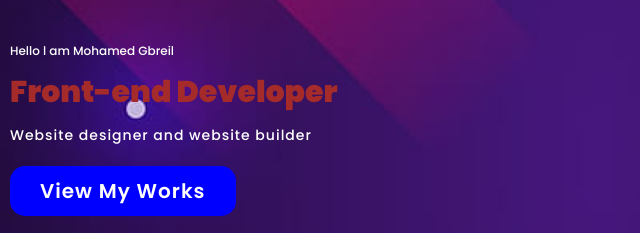
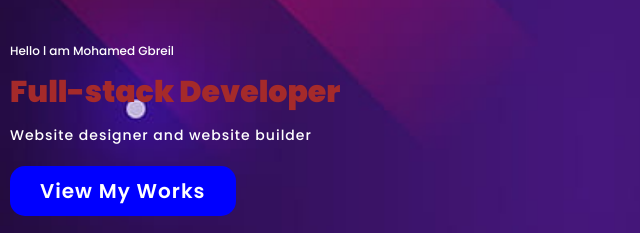
Before and after one commit to mogebril66/My-profile-mo, a plain HTML site: page index.html in a window 1280 px wide. Shown: the part 120-353 px from the top of the page, 0-640 px from the left. Drawn offline with Linux system fonts and the light colour scheme.

Commit message:
Update index.html

```diff
--- a/index.html
+++ b/index.html
@@ -18,7 +18,7 @@
     </header>
   <section class="main">
       <div>
-              <h2> Hello l am Mohamed Gbreil<br> <span>Front-end Developer</span></h2>
+              <h2> Hello l am Mohamed Gbreil<br> <span>Full-stack Developer</span></h2>
          <h5>Website designer and website builder</h5>
          <a href="#projects" class="main-b">View My Works</a>
          <div >
```
